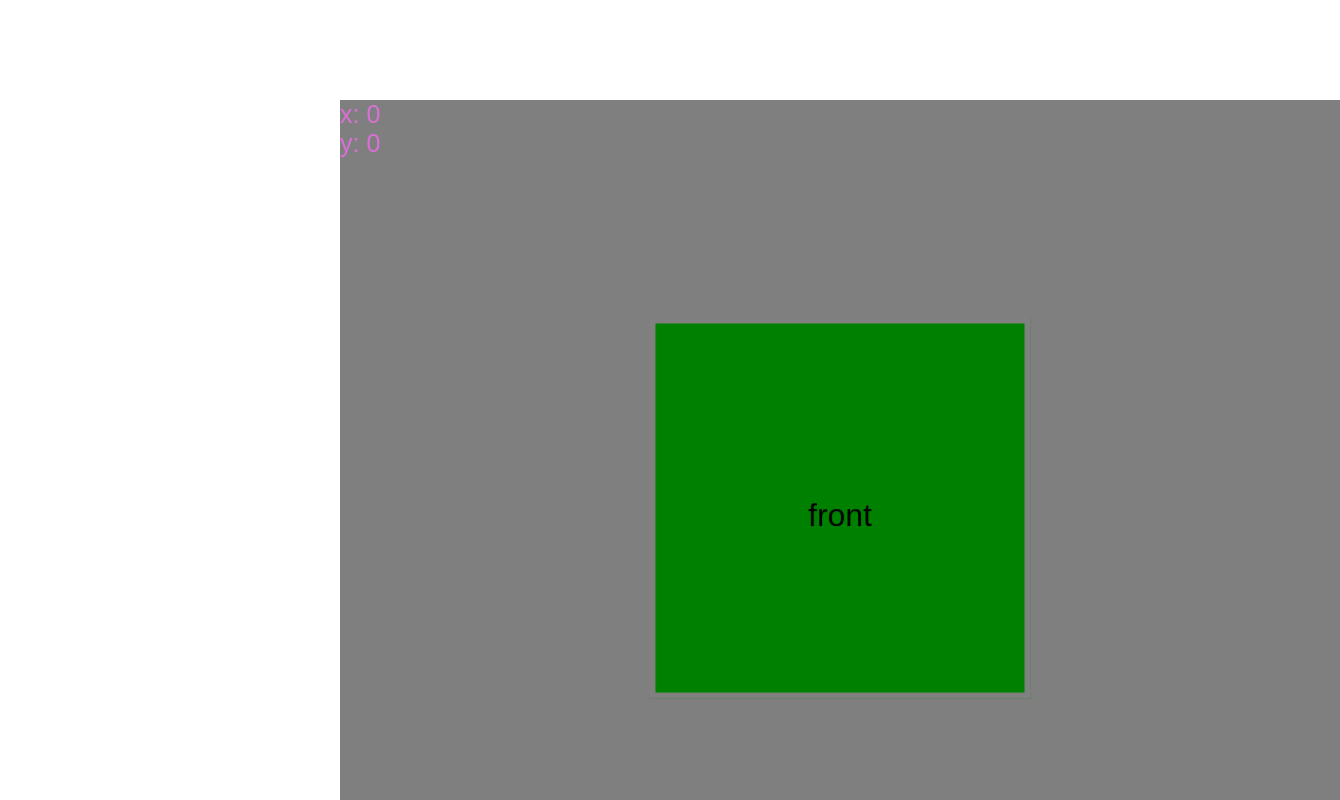
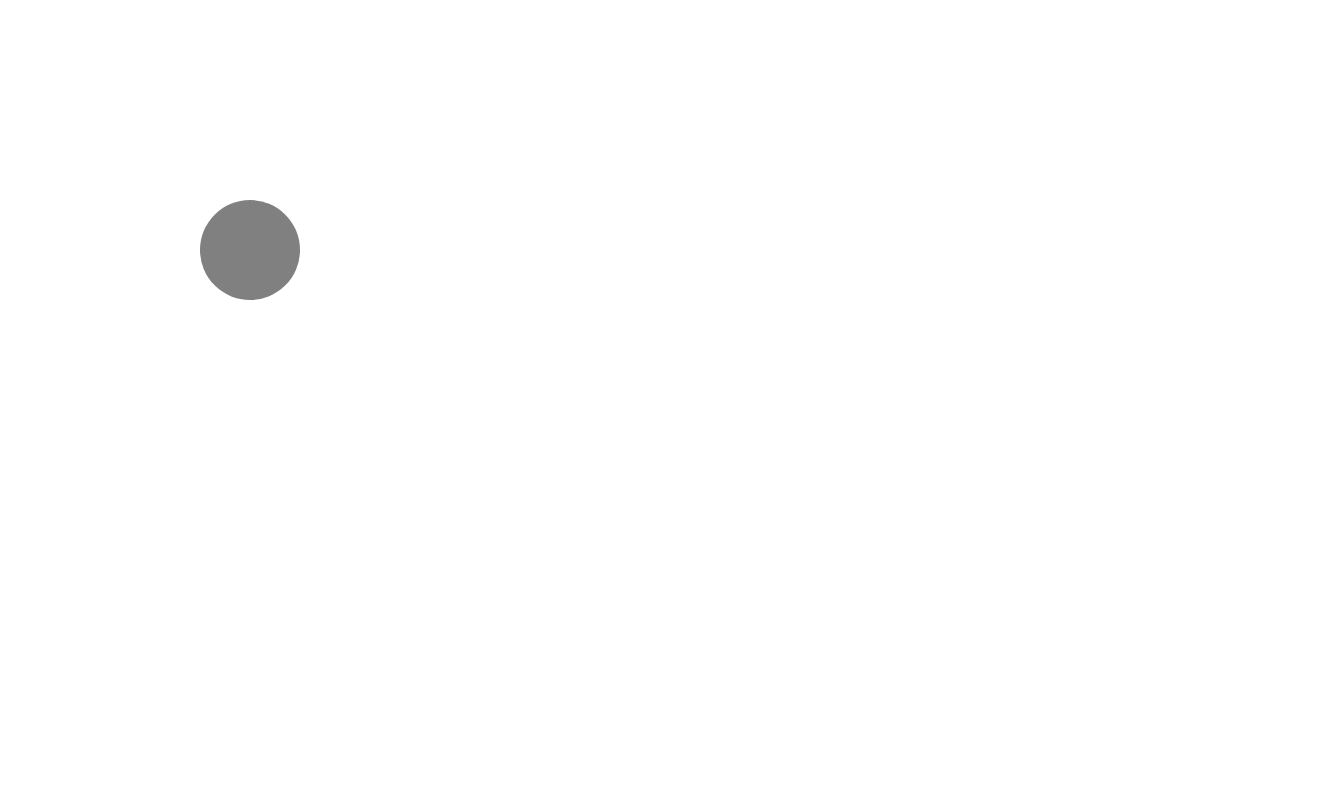
Before and after one commit to nickolayArbuzov/portfolio, a React (Create React App) app in the folder Desktop/reactPro/reactpro/: page / in a window 1280 px wide. Shown: the top 800 px of the page, 1340 px wide, since content can reach past the window. Built offline with nearby package versions, Linux system fonts and the light colour scheme.

Commit message:
add hover-masked-logo

```diff
--- a/Desktop/reactPro/reactpro/package.json
+++ b/Desktop/reactPro/reactpro/package.json
@@ -10,6 +10,7 @@
     "@types/node": "^12.0.0",
     "@types/react": "^17.0.0",
     "@types/react-dom": "^17.0.0",
+    "animejs": "^3.2.1",
     "react": "^17.0.1",
     "react-dom": "^17.0.1",
     "react-scripts": "4.0.2",
--- a/Desktop/reactPro/reactpro/src/App.tsx
+++ b/Desktop/reactPro/reactpro/src/App.tsx
@@ -7,6 +7,7 @@ import { Rating, RatingValueType } from './components/Rating/Rating';
 import { Accordeon } from './components/Accordion/Accordeon';
 import { OnOff } from './components/OnOff/OnOff';
 import { RubicksCube } from './components/RubicksCube/RubicksCube';
+import { Anime } from './components/Anime/Anime';
 
 function App() {
 
@@ -20,8 +21,9 @@ function App() {
 
   return (
     <div className={s.App}>
-      <RubicksCube/>
-      {/*<AppTitle title={'Uncontrolled:'}/>
+      <Anime />
+      {/*<RubicksCube/>
+      <AppTitle title={'Uncontrolled:'}/>
       <UncontrolledRating />
       <UncontrolledAccordeon title={'my toDos'} />
       <UncontrolledOnOff onChange={setUncontrolledToggle} title={unControlledtoggle.toString()} />
--- /dev/null
+++ b/Desktop/reactPro/reactpro/src/components/Anime/Anime.jsx
@@ -0,0 +1,38 @@
+import s from './Anime.module.css';
+import anime from 'animejs/lib/anime.es.js';
+import {useState} from 'react';
+
+export function Anime() {
+  let [color, setColor] = useState('transparent');
+  let [dash, setDash] = useState(2600);
+  const On = () => {
+    setColor('yellow');
+    anime({
+      targets: 'path',
+      strokeDashoffset: [anime.setDashoffset, 0],
+      easing: 'easeInOutSine',
+      duration: 3000,
+      autoplay: true,
+    });
+  }
+  const Off = () => {
+    setColor('transparent');
+    anime({
+      targets: 'path',
+      autoplay: false,
+    });
+  }
+
+  return (
+        <div className={s.ring} onMouseEnter={On}
+                                onMouseLeave={Off}>
+            <div className={s.wrap}>
+                <svg viewBox="0 0 340 333" className={s.svg}>
+                    <path  fill="transparent" stroke={color} strokeWidth="20" strokeDashoffset={dash}
+                    d="M 10 10 L 100 200 L 30 10 L 120 200 L 50 10 L 140 200 L 70 10 L 160 200 L 90 10 L 180 200
+                    L 110 10 L 200 200 L 130 10 L 220 200 "/>
+                </svg>
+            </div>
+        </div>
+  )
+}
--- /dev/null
+++ b/Desktop/reactPro/reactpro/src/components/Anime/Anime.module.css
@@ -0,0 +1,32 @@
+
+.ring {
+    width: 100px;
+    height: 100px;
+    border-radius: 50%;
+    background-color: gray;
+    position: absolute;
+    top: 200px;
+    left: 200px;
+    overflow: hidden;
+}
+.wrap {
+    position: absolute;
+    top: -100px;
+    left: -150px;
+    width: 600px;
+    height: 600px;
+}
+.path {
+    stroke-dasharray: 3000;
+    stroke-dashoffset: 3000;
+    animation: dash 3s linear alternate infinite;
+  }
+
+  @keyframes dash {
+    from {
+      stroke-dashoffset: 2900;
+    }
+    to {
+      stroke-dashoffset: 0;
+    }
+  }
```
Also changed, not shown: 1 other file (tests, documents, lock files or other folders).
